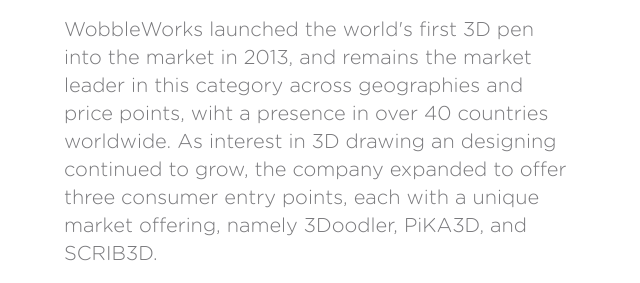
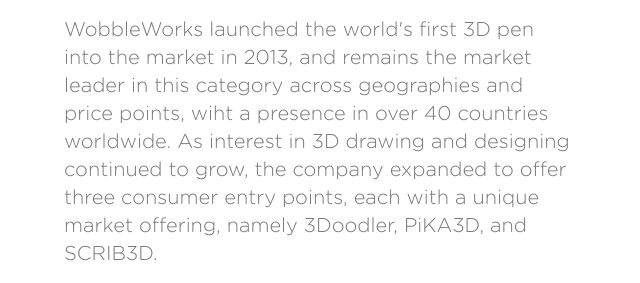
Before and after one commit to mcmanimie/wobbleworks, a website: page main/about.html in a window 1280 px wide. Shown: the part 550-833 px from the top of the page, 64-704 px from the left. Drawn offline with Linux system fonts and the light colour scheme.

Commit message:
Update about.html

```diff
--- a/main/about.html
+++ b/main/about.html
@@ -49,7 +49,7 @@
           of all ages.  From the young inventors delving into hands-on, creative play to experienced artists and designers, WobbleWorks provides the tools
           to bring new ideas in unexpected ways.</p>
           <p>WobbleWorks launched the world's first 3D pen into the market in 2013, and remains the market leader in this category across geographies and price
-          points, wiht a presence in over 40 countries worldwide.  As interest in 3D drawing an designing continued to grow, the company expanded to offer
+          points, wiht a presence in over 40 countries worldwide.  As interest in 3D drawing and designing continued to grow, the company expanded to offer
           three consumer entry points, each with a unique market offering, namely 3Doodler, PiKA3D, and SCRIB3D.</p>
           <p>WobbleWorks provides creators everywhere with innovative technology and hands-on tools to delight and inspire for years to come.</p>
         </div>
```
